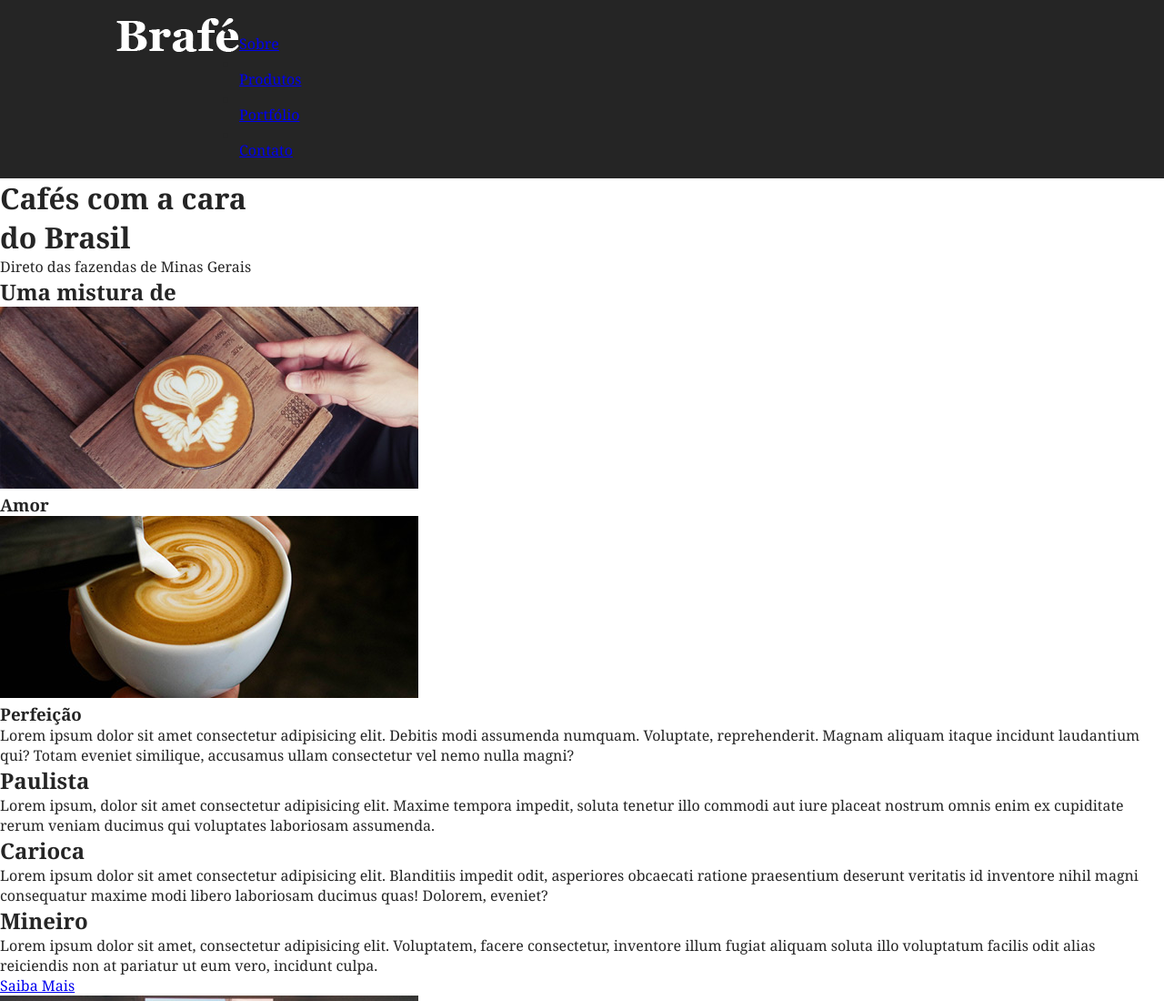
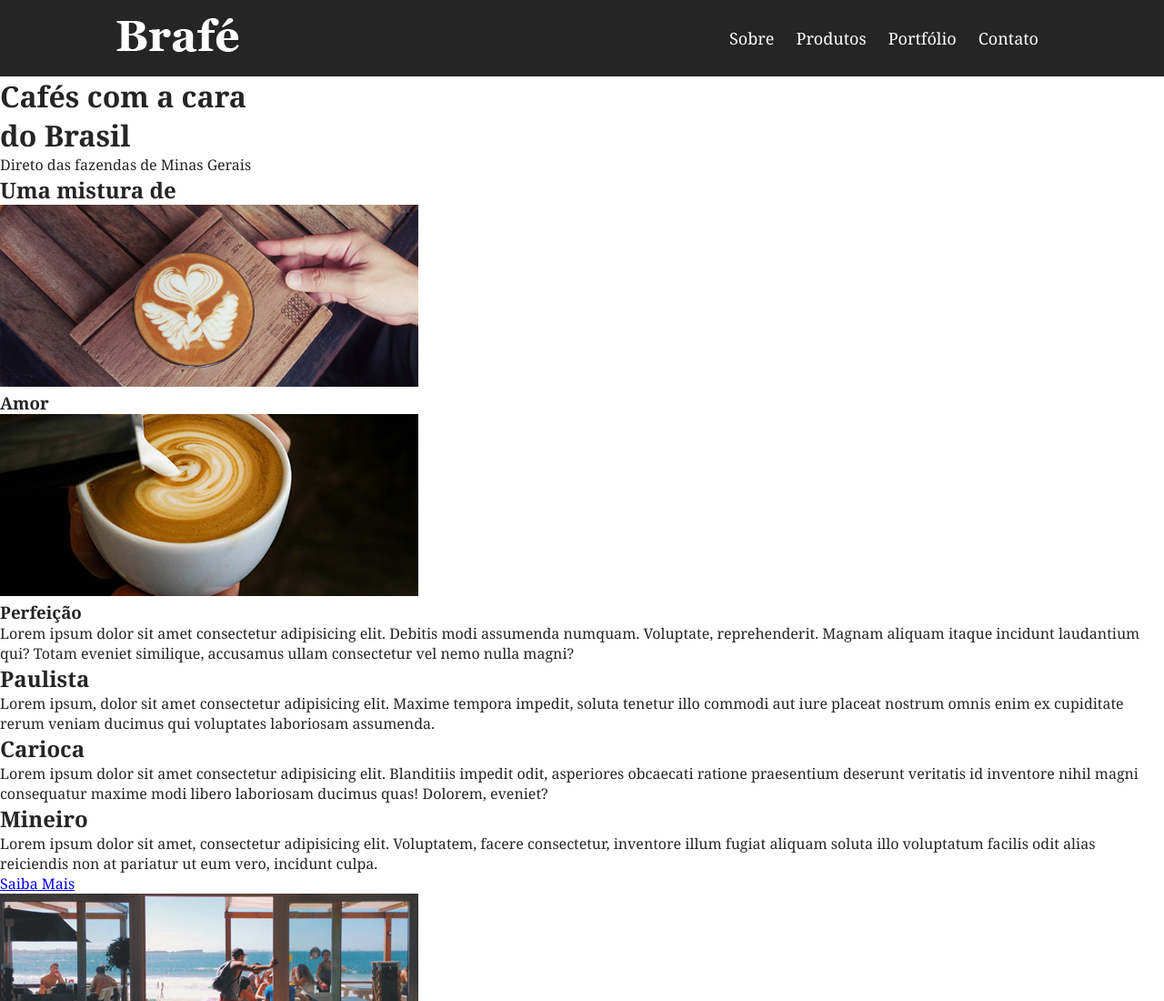
Before and after one commit to LucasFelinto/brafe, a plain HTML site: page index.html in a window 1280 px wide. Shown: the top 1100 px of the page at 91% size. Drawn offline with Linux system fonts and the light colour scheme.

Commit message:
menu-brafe concluido

```diff
--- a/css/components/menu-brafe.css
+++ b/css/components/menu-brafe.css
@@ -9,5 +9,13 @@
 }
 
 .header-brafe .navigation {
-  float: left;
+  float: right;
 }
+
+.navigation > .item {
+  display: inline-block;
+  padding: 0.625rem;
+  text-decoration: none;
+  color: var(--zero-color);
+  font-size: var(--size-medium);
+}
--- a/css/settings/colors.css
+++ b/css/settings/colors.css
@@ -1,3 +1,4 @@
 :root {
   --primary-color: #252525;
+  --zero-color: #ffffff;
 }
--- a/css/settings/size.css
+++ b/css/settings/size.css
@@ -1,3 +1,7 @@
 :root {
   --size-container: 80vw;
+
+  --size-small: 0.875rem;
+  --size-medium: 1.125rem;
+  --size-large: 2.25rem;
 }
--- a/index.html
+++ b/index.html
@@ -27,12 +27,10 @@
           <img src="img/brafe.png" alt="Brafe" />
         </a>
         <nav class="navigation">
-          <ul>
-            <li><a href="#">Sobre</a></li>
-            <li><a href="#">Produtos</a></li>
-            <li><a href="#">Portfólio</a></li>
-            <li><a href="#">Contato</a></li>
-          </ul>
+          <a class="item" href="#">Sobre</a>
+          <a class="item" href="#">Produtos</a>
+          <a class="item" href="#">Portfólio</a>
+          <a class="item" href="#">Contato</a>
         </nav>
       </div>
     </header>
```
